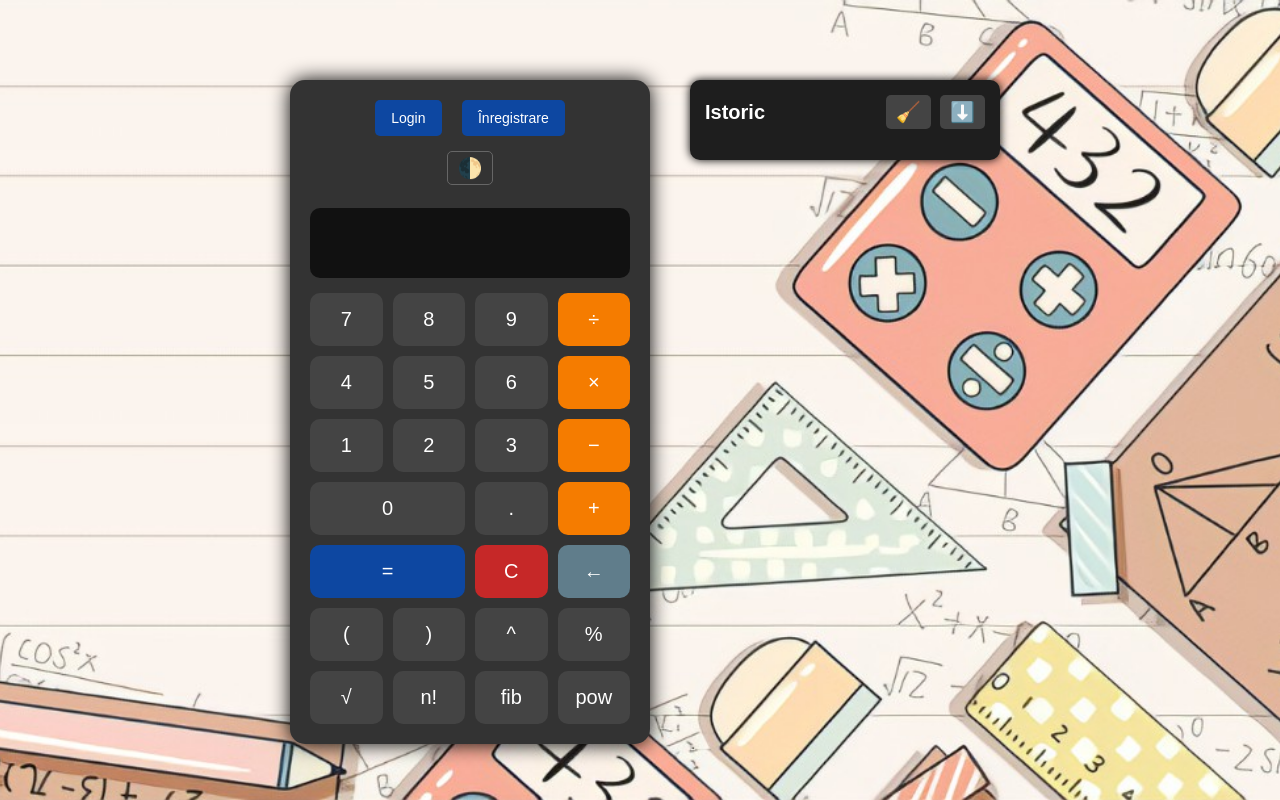
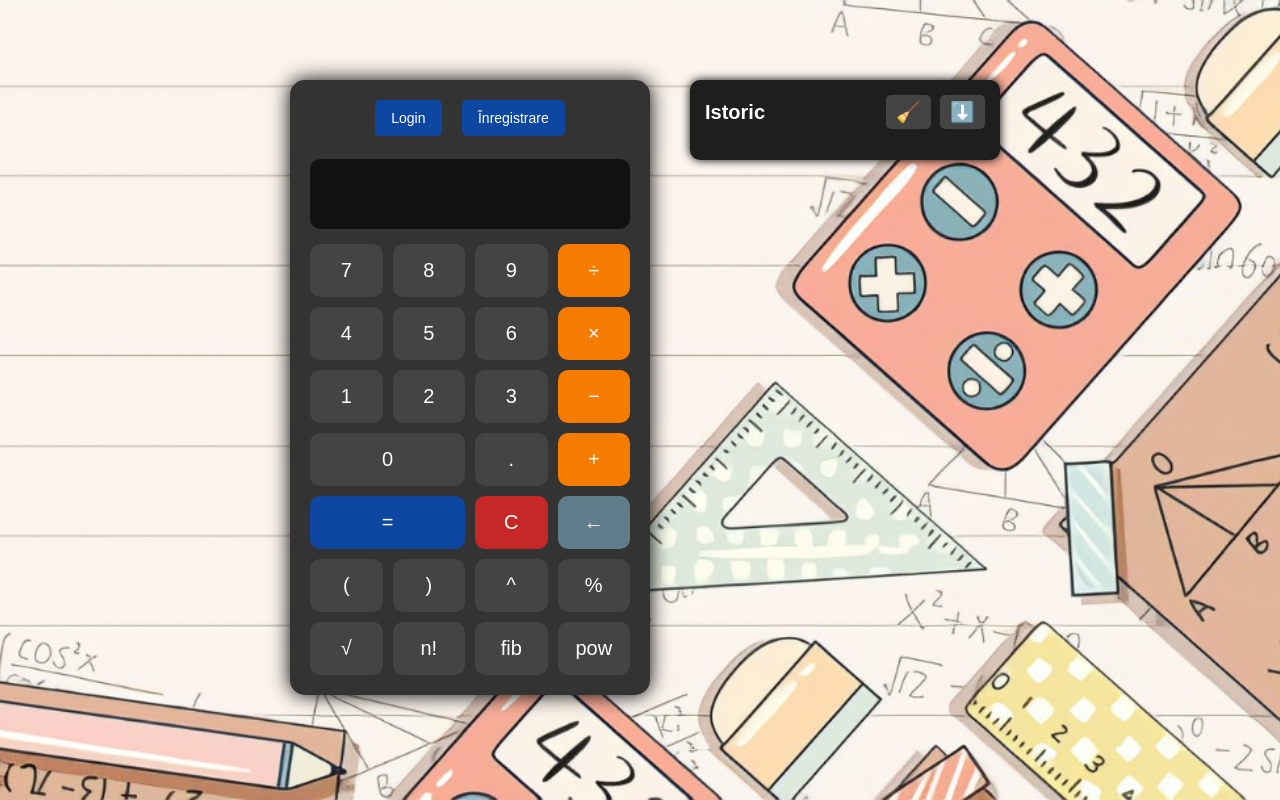
Before and after one commit to StefanCotos/Calculator_Microservice, a FastAPI app: page / in a window 1280 px wide. Run offline with FastAPI, Linux system fonts and the light colour scheme; data that the repository does not hold is empty.

Commit message:
Remove dark/light theme

```diff
--- a/app/static/calculator.js
+++ b/app/static/calculator.js
@@ -109,16 +109,3 @@ async function deleteHistory() {
 
 
 document.addEventListener("DOMContentLoaded", loadHistory);
-
-
-function toggleTheme() {
-    const body = document.body;
-
-    if (body.classList.contains("dark-theme")) {
-        body.classList.remove("dark-theme");
-        body.classList.add("light-theme");
-    } else {
-        body.classList.remove("light-theme");
-        body.classList.add("dark-theme");
-    }
-}
--- a/app/static/style.css
+++ b/app/static/style.css
@@ -1,14 +1,6 @@
-body.dark-theme {
-    background-image: url("/static/images/background_dark.jpg");
-}
-
-body.light-theme {
-    background-image: url("/static/images/background_light.jpg");
-}
-
 body {
     font-family: Arial, sans-serif;
-    /* background-image: url("/static/images/background_light.jpg"); */
+    background-image: url("/static/images/background_light.jpg");
     background-size: cover;
     background-position: center;
     background-repeat: no-repeat;
@@ -174,28 +166,3 @@ a.button {
 a.button:hover {
     background-color: #0a3690;
 }
-
-
-.theme-toggle {
-    width: 100%;
-    text-align: center;
-    margin-top: 15px;
-    margin-bottom: 15px;
-}
-
-.theme-toggle button {
-    background: transparent;
-    border: 1px solid #666;
-    color: #ccc;
-    font-size: 20px;
-    padding: 4px 10px;
-    border-radius: 5px;
-    cursor: pointer;
-    transition: all 0.2s;
-}
-
-.theme-toggle button:hover {
-    background-color: #333;
-    color: white;
-    border-color: white;
-}
--- a/app/templates/index.html
+++ b/app/templates/index.html
@@ -7,7 +7,7 @@
     <link rel="stylesheet" href="/static/style.css">
 </head>
 
-<body class="light-theme">
+<body>
 
     <div class="layout-container">
 
@@ -25,9 +25,6 @@
                     <a href="/login" class="button" type="button">Login</a>
                     <a href="/register" class="button" type="button">Înregistrare</a>
                     {% endif %}
-                    <div class="theme-toggle">
-                        <button onclick="toggleTheme()">🌓</button>
-                    </div>
                 </div>
 
                 <h2 class="screen" id="screen">{{ result or "" }}</h2>
```
